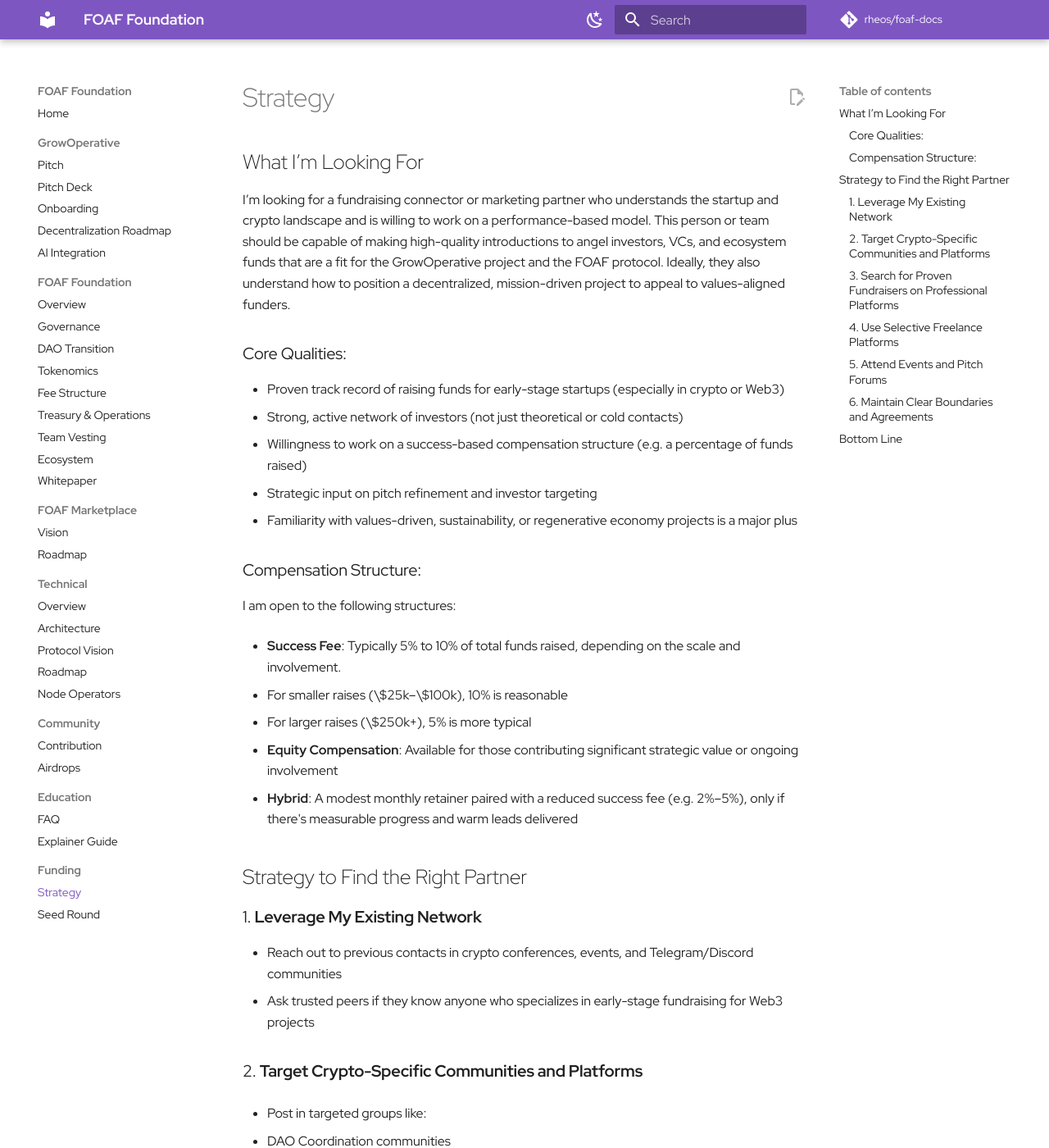
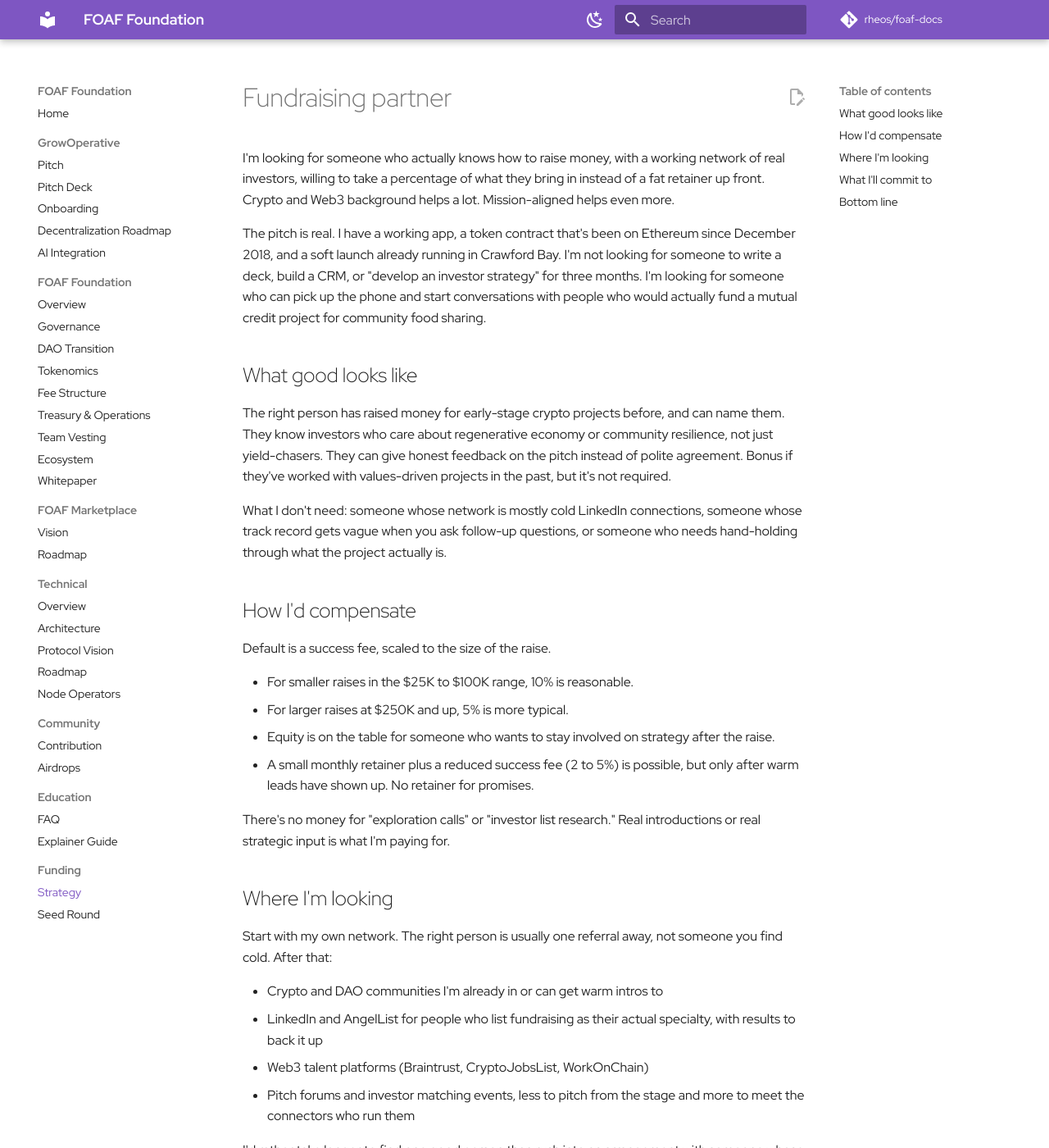
Before and after one commit to rheos/foaf-docs, an MkDocs documentation site: the page built from docs/funding/strategy.md, in a window 1280 px wide and 1400 px high. Shown: the whole window at 82% size. Built offline with MkDocs 1.6.1 and Material for MkDocs 9.7.7, drawn with Linux system fonts in a browser that asks for light colours; comment, search, counter and statistics services are not loaded; some of the changed text lies outside the part shown.

Commit message:
Humanize funding/strategy.md
Rewrites the fundraising partner doc in plain first-person voice without
AI-flat patterns. No em dashes, no inline-header bold lists, no decoration.
Adds specific context (Crawford Bay soft launch, 2018 contract, named
talent platforms) so the credibility signals are real rather than generic.

Same intent and structure as before, just sounds like a real person wrote it.

Co-Authored-By: Claude Opus 4.7 (1M context) <noreply@anthropic.com>

```diff
--- a/docs/funding/strategy.md
+++ b/docs/funding/strategy.md
@@ -1,64 +1,41 @@
-## What I’m Looking For
+# Fundraising partner
 
-I’m looking for a fundraising connector or marketing partner who understands the startup and crypto landscape and is willing to work on a performance-based model. This person or team should be capable of making high-quality introductions to angel investors, VCs, and ecosystem funds that are a fit for the GrowOperative project and the FOAF protocol. Ideally, they also understand how to position a decentralized, mission-driven project to appeal to values-aligned funders.
+I'm looking for someone who actually knows how to raise money, with a working network of real investors, willing to take a percentage of what they bring in instead of a fat retainer up front. Crypto and Web3 background helps a lot. Mission-aligned helps even more.
 
-### Core Qualities:
+The pitch is real. I have a working app, a token contract that's been on Ethereum since December 2018, and a soft launch already running in Crawford Bay. I'm not looking for someone to write a deck, build a CRM, or "develop an investor strategy" for three months. I'm looking for someone who can pick up the phone and start conversations with people who would actually fund a mutual credit project for community food sharing.
 
-* Proven track record of raising funds for early-stage startups (especially in crypto or Web3)
-* Strong, active network of investors (not just theoretical or cold contacts)
-* Willingness to work on a success-based compensation structure (e.g. a percentage of funds raised)
-* Strategic input on pitch refinement and investor targeting
-* Familiarity with values-driven, sustainability, or regenerative economy projects is a major plus
+## What good looks like
 
-### Compensation Structure:
+The right person has raised money for early-stage crypto projects before, and can name them. They know investors who care about regenerative economy or community resilience, not just yield-chasers. They can give honest feedback on the pitch instead of polite agreement. Bonus if they've worked with values-driven projects in the past, but it's not required.
 
-I am open to the following structures:
+What I don't need: someone whose network is mostly cold LinkedIn connections, someone whose track record gets vague when you ask follow-up questions, or someone who needs hand-holding through what the project actually is.
 
-* **Success Fee**: Typically 5% to 10% of total funds raised, depending on the scale and involvement.
+## How I'd compensate
 
- * For smaller raises (\$25k–\$100k), 10% is reasonable
- * For larger raises (\$250k+), 5% is more typical
-* **Equity Compensation**: Available for those contributing significant strategic value or ongoing involvement
-* **Hybrid**: A modest monthly retainer paired with a reduced success fee (e.g. 2%–5%), only if there's measurable progress and warm leads delivered
+Default is a success fee, scaled to the size of the raise.
 
-## Strategy to Find the Right Partner
+* For smaller raises in the $25K to $100K range, 10% is reasonable.
+* For larger raises at $250K and up, 5% is more typical.
+* Equity is on the table for someone who wants to stay involved on strategy after the raise.
+* A small monthly retainer plus a reduced success fee (2 to 5%) is possible, but only after warm leads have shown up. No retainer for promises.
 
-### 1. **Leverage My Existing Network**
+There's no money for "exploration calls" or "investor list research." Real introductions or real strategic input is what I'm paying for.
 
-* Reach out to previous contacts in crypto conferences, events, and Telegram/Discord communities
-* Ask trusted peers if they know anyone who specializes in early-stage fundraising for Web3 projects
+## Where I'm looking
 
-### 2. **Target Crypto-Specific Communities and Platforms**
+Start with my own network. The right person is usually one referral away, not someone you find cold. After that:
 
-* Post in targeted groups like:
+* Crypto and DAO communities I'm already in or can get warm intros to
+* LinkedIn and AngelList for people who list fundraising as their actual specialty, with results to back it up
+* Web3 talent platforms (Braintrust, CryptoJobsList, WorkOnChain)
+* Pitch forums and investor matching events, less to pitch from the stage and more to meet the connectors who run them
 
- * DAO Coordination communities
- * Crypto Twitter threads focused on project funding
- * Discord servers related to Web3 acceleration and launchpads
- * Reddit communities like r/cryptostartups and r/web3
+I'd rather take longer to find one good person than rush into an arrangement with someone whose value-add is mostly hopeful.
 
-### 3. **Search for Proven Fundraisers on Professional Platforms**
+## What I'll commit to
 
-* Use LinkedIn and AngelList (Wellfound) to identify individuals who list fundraising or startup growth as a specialty
-* Look for profiles that mention actual capital raised, not vague marketing fluff
-* Message with a direct and clear value proposition, emphasizing shared upside
+A clear written agreement before any commitment. Defined deliverables, a timeline, and what counts as a "successful introduction." No exclusivity unless there's a retainer that makes exclusivity reasonable. Honest communication about whether the leads are actually working.
 
-### 4. **Use Selective Freelance Platforms**
+## Bottom line
 
-* Explore Toptal or specialized Web3 talent platforms like Braintrust, CryptoJobsList, or WorkOnChain
-* Prioritize those with verified histories, testimonials, and prior involvement in capital raises
-
-### 5. **Attend Events and Pitch Forums**
-
-* Join demo days, virtual investor matching sessions, and Web3-focused pitch events
-* Not necessarily to pitch myself right away — but to meet the connectors who *bring* projects to these events
-
-### 6. **Maintain Clear Boundaries and Agreements**
-
-* Always formalize terms before any payment or exclusive commitment
-* Structure agreements that clarify scope, deliverables, timelines, and what constitutes a successful introduction or raise
-* Make it clear that without verifiable traction, there is no upfront payment
-
-## Bottom Line
-
-I’m not looking for someone to *talk about* funding.. I’m looking for someone who can pick up the phone or drop a message and get real conversations started with aligned investors. They don’t need to believe in the entire crypto space, but they *do* need to believe in this project enough to take some shared risk.
+I'm not looking for someone to talk about funding. I'm looking for someone who can pick up the phone and get real conversations started with aligned investors. They don't have to believe in everything in crypto, but they do have to believe in this project enough to take some shared risk.
```
